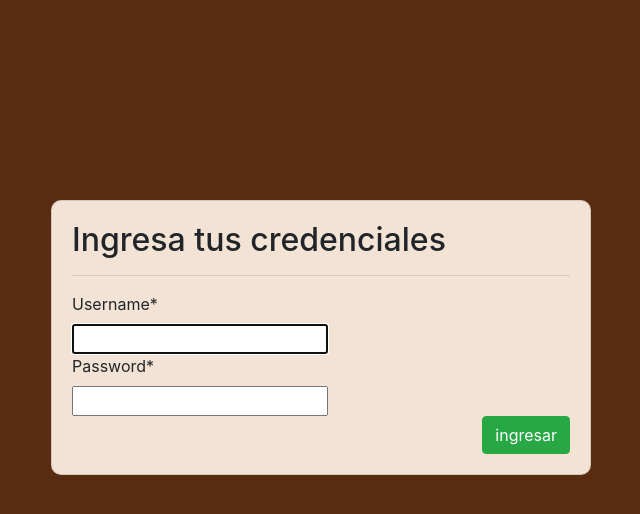
After one commit to IsaRobinson/cafecity-Django, a Django app: page /accounts/login/ in a window 1280 px wide. The commit adds this page. Shown: the top 514 px of the page, without its empty margins (319-959 px from the left). Run offline with Django 3.2, Linux system fonts and the light colour scheme; some libraries are stand-ins or nearby versions.

Commit message:
Pagina Login

```diff
--- a/cafecity/urls.py
+++ b/cafecity/urls.py
@@ -15,9 +15,12 @@ Including another URLconf
 """
 from django.contrib import admin
 from django.urls import path, include
+from rest_framework.authtoken import views
 
 urlpatterns = [
     path('admin/', admin.site.urls),
     path('',include('cafeteria.urls')),
     path('api/',include('rest_cafeteria.urls')),
+    path('accounts/',include('django.contrib.auth.urls')),
+    path('api-token-auth/',views.obtain_auth_token,name='api-token-auth')
 ]
--- /dev/null
+++ b/cafeteria/templates/registration/login.html
@@ -0,0 +1,53 @@
+<!DOCTYPE html>
+<html lang="en">
+
+<head>
+    <meta charset="UTF-8">
+    <meta http-equiv="X-UA-Compatible" content="IE=edge">
+    <meta name="viewport" content="width=device-width, initial-scale=1.0">
+    <title>Inicio de sesion</title>
+    <link rel="stylesheet" href="https://maxcdn.bootstrapcdn.com/bootstrap/4.5.2/css/bootstrap.min.css">
+
+</head>
+
+<body>
+    {% load crispy_forms_tags %}
+    <div class="container">
+
+        <div class="row">
+            <di class="col-12 col-md-6 offset-md-3">
+
+
+                <div class="card algo">
+                    <div class="card-body ">
+                        <h2>Ingresa tus credenciales</h2>
+                        <hr>
+                        <form action="" method="POST">
+                            {% csrf_token %} {{ form | crispy }}
+
+                            <input type="submit" value="ingresar" class="btn btn-success float-right">
+                        </form>
+                    </div>
+                </div>
+
+            </di>
+        </div>
+
+    </div>
+
+
+</body>
+
+</html>
+
+<style>
+    .algo {
+        margin-top: 200px;
+        background-color: #F2E3D5;
+        border-radius: 10px;
+    }
+
+    body {
+        background-color: #592C12;
+    }
+</style>
```
Also changed, not shown: cafecity/settings.py (+7 -0 lines), cafeteria/templates/cafeteria/contacto.html (+60 -0 lines), cafeteria/templates/cafeteria/index.html (+14 -0 lines).
